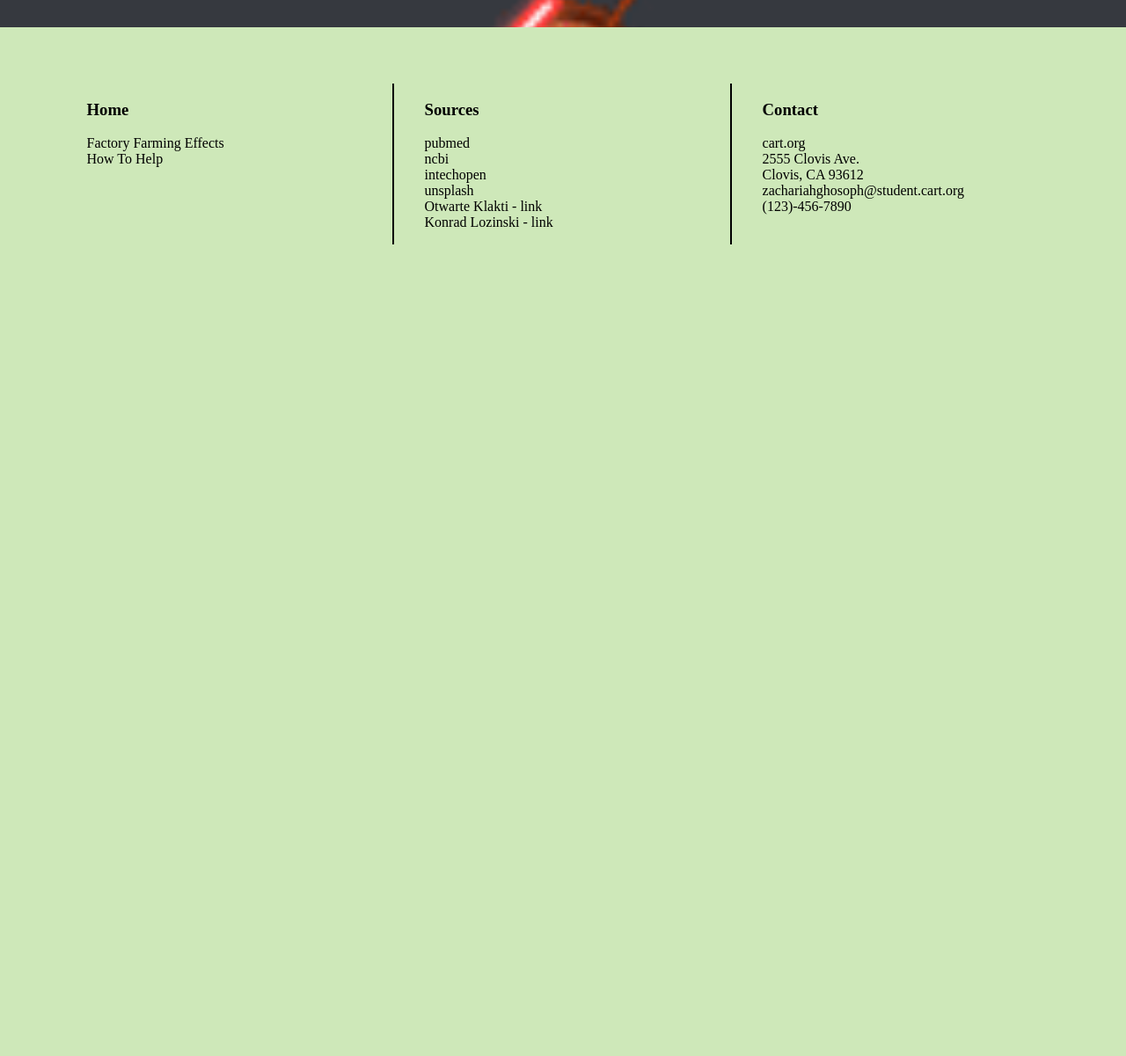
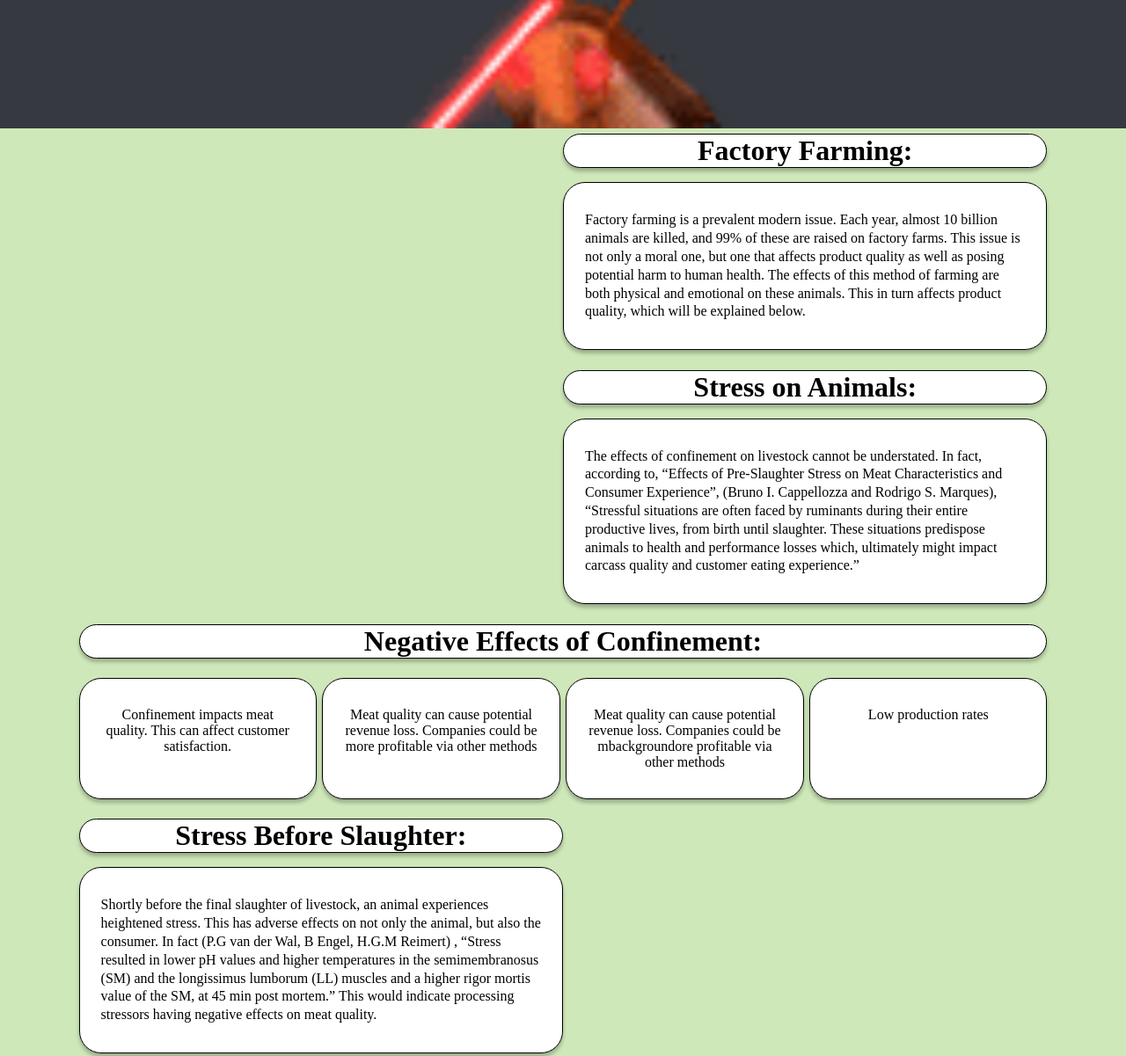
Before and after one commit to zachghosoph/Project-2, a plain HTML site: page factory.html in a window 1280 px wide. Shown: the part 608-1809 px from the top of the page at 88% size. Before the commit the page ends 950 px from the top, so only its background shows below. Drawn offline with Linux system fonts and the light colour scheme.

Commit message:
Ilene Vuong
Worked one factory.html and CSS

```diff
--- a/factory.html
+++ b/factory.html
@@ -27,11 +27,60 @@
         </div>
         <div class="heroArea">
             <div class="heroText">
-                <h1>Home</h1>
+                <h1>Factory Farming Effects</h1>
             </div>
         </div>
     </header>
     <main>
+        <div class="content reverse">
+            <div class="overview">
+                <h3 class="background">Factory Farming:</h3>
+                <p class="background">
+                    Factory farming is a prevalent modern issue. Each year, almost 10 billion animals are killed, and 99% of these are raised on factory farms. This issue is not only a moral one, but one that affects product quality as well as posing potential harm to human health. The effects of this method of farming are both physical and emotional on these animals. This in turn affects product quality, which will be explained below.
+
+                </p>
+            </div>
+            <div class="image"> <a href="factory.html"></a> </div>
+        </div>
+
+        <div class="content reverse">
+            <div class="overview">
+                <h3 class="background">Stress on Animals:</h3>
+                <p class="background">
+                    The effects of confinement on livestock cannot be understated.  In fact, according to, “Effects of Pre-Slaughter Stress on Meat Characteristics and Consumer Experience”, (Bruno I. Cappellozza and Rodrigo S. Marques), “Stressful situations are often faced by ruminants during their entire productive lives, from birth until slaughter. These situations predispose animals to health and performance losses which, ultimately might impact carcass quality and customer eating experience.”
+                </p>
+            </div>
+            <div class="image"> <a href="factory.html"></a> </div>
+        </div>
+
+        <h3 class="confinement-head background">Negative Effects of Confinement:</h3>
+
+        <div class="flexbox4">
+            <p class="flexbox4-content background">Confinement impacts meat quality. This can affect customer satisfaction.</p>
+            <p class="flexbox4-content background">Meat quality can cause potential revenue loss. Companies could be more profitable via other methods</p>
+            <p class="flexbox4-content background">Meat quality can cause potential revenue loss. Companies could be mbackgroundore profitable via other methods</p>
+            <p class="flexbox4-content background">Low production rates</p>
+        </div>
+
+        <div class="content">
+            <div class="overview">
+                <h3 class="background">Stress Before Slaughter:</h3>
+                <p>
+                    Shortly before the final slaughter of livestock, an animal experiences heightened stress. This has adverse effects on not only the animal, but also the consumer. In fact (P.G van der Wal, B Engel, H.G.M Reimert) , “Stress resulted in lower pH values and higher temperatures in the semimembranosus (SM) and the longissimus lumborum (LL) muscles and a higher rigor mortis value of the SM, at 45 min post mortem.” This would indicate processing stressors having negative effects on meat quality.
+                </p>
+            </div>
+        </div>
+        <div class="image"> <a href="help.html"></a> </div>
+        </div>
+
+        <div class="content flex">
+            <div class="overview">
+                <p class="p-content background">Increase meat keep time</p>
+                <p class="p-content background">Increase meat quality</p>
+                <p class="p-content background">Fewer health issues among livestock</p>
+            </div>
+            <div class="image"> <a href="help.html"></a> </div>
+        </div>
 
     </main>
     <footer>
--- a/style.css
+++ b/style.css
@@ -68,6 +68,7 @@ h1{
     width: fit-content;
     margin: 0;
     align-items: center;
+    color:white;
 }
 
 .linkcontainer {
@@ -117,7 +118,7 @@ h1{
 .overview > * {
     color: black;
     background: white;
-    border-radius: 50px;
+    border-radius: 25px;
     border: 1px solid black;
     box-shadow: 0px 4px 4px rgba(0, 0, 0, 0.25);
 }
@@ -139,6 +140,42 @@ h1{
 
 .reverse {
     flex-direction: row-reverse;
+}
+
+.flexbox4 {
+    flex:wrap;
+    justify-content: space-between;
+    display:flex;
+}
+
+.flexbox4-content {
+    background-color:white;
+    width:20%;
+    text-align:center;
+    padding:2rem 1.5rem;
+    border:1px solid black;
+    border-radius:25px;
+}
+
+.confinement-head {
+    margin: 0.4rem 0;
+    font-size: 2rem;
+    text-align: center;
+    border:1px solid black;
+    border-radius:25px;
+    background-color:white;
+}
+
+.background {
+    color: black;
+    background: white;
+    border-radius: 25px;
+    border: 1px solid black;
+    box-shadow: 0px 4px 4px rgba(0, 0, 0, 0.25);
+}
+
+.p-content {
+    padding:2rem 1.5rem;
 }
 
 footer{
```
